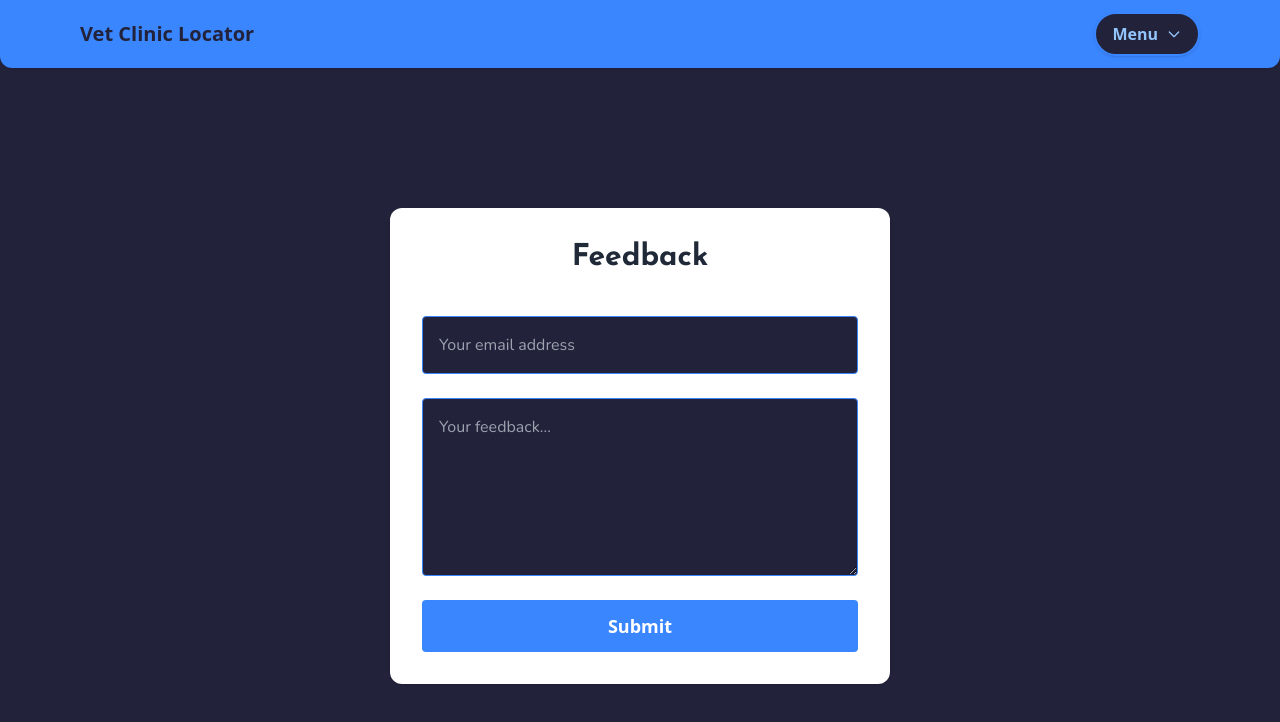
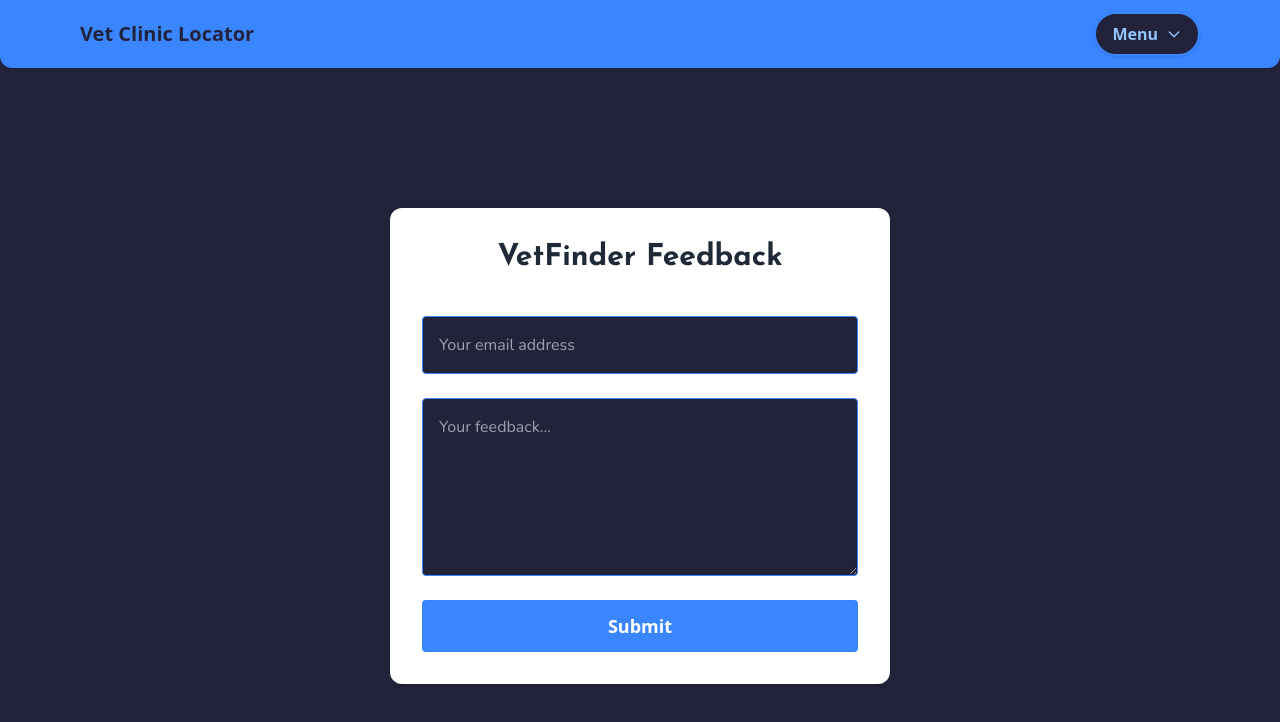
Before and after one commit to Alv-P/Circuitstream-Final-Project, a Next.js app: page /feedback in a window 1280 px wide. Shown: the top 722 px of the page. Built offline with nearby package versions, Linux system fonts and the light colour scheme.

Commit message:
added the title

```diff
--- a/app/feedback/page.tsx
+++ b/app/feedback/page.tsx
@@ -46,7 +46,7 @@ export default function FeedbackPage() {
         className="mx-auto w-[500px] bg-white rounded-xl shadow p-8 flex flex-col gap-6 mt-12"
       >
         <h1 className="text-3xl font-bold mb-4 text-center text-gray-800">
-          Feedback
+          VetFinder Feedback
         </h1>
         <input
           type="email"
--- a/app/layout.tsx
+++ b/app/layout.tsx
@@ -32,6 +32,9 @@ export default function RootLayout({
 
   return (
     <html lang="en">
+      <head>
+        <title>VetFinder</title>
+      </head>
       <body
         className={`
           ${josefinSans.variable} ${nunito.variable} ${roboto.variable} antialiased
--- a/app/page.tsx
+++ b/app/page.tsx
@@ -307,8 +307,8 @@ export default function Home() {
             {/* Main App Content */}
             <div className="w-full min-h-screen p-2 sm:p-4 md:p-8 bg-[color:var(--background)] text-[color:var(--foreground)] font-sans flex flex-col items-center">
                 <div className="w-full max-w-3xl flex flex-col items-center mx-auto">
-                    <h1 className="text-2xl sm:text-3xl md:text-5xl font-bold mb-2 text-center">
-                        Clinic Locator
+                    <h1 className="text-4xl font-bold mb-4 text-center text-gray-800">
+                        VetFinder
                     </h1>
                     <p className="text-lg sm:text-xl md:text-2xl text-center mb-4 text-accent2">
                         Find veterinary clinics near you
```
